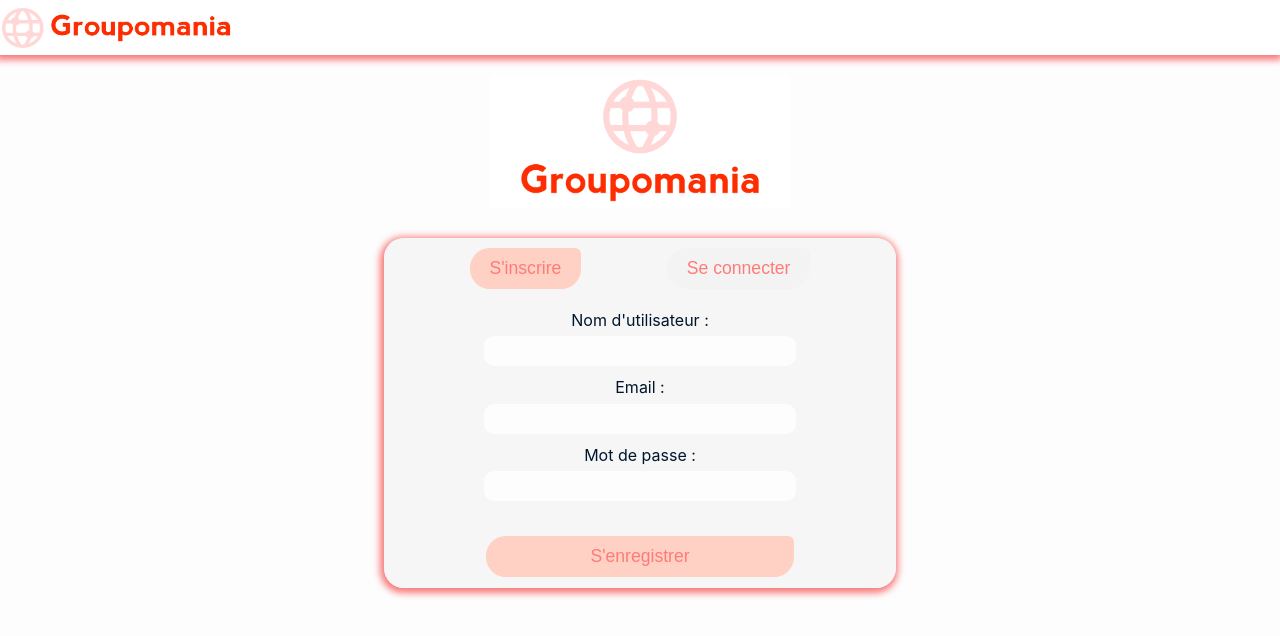
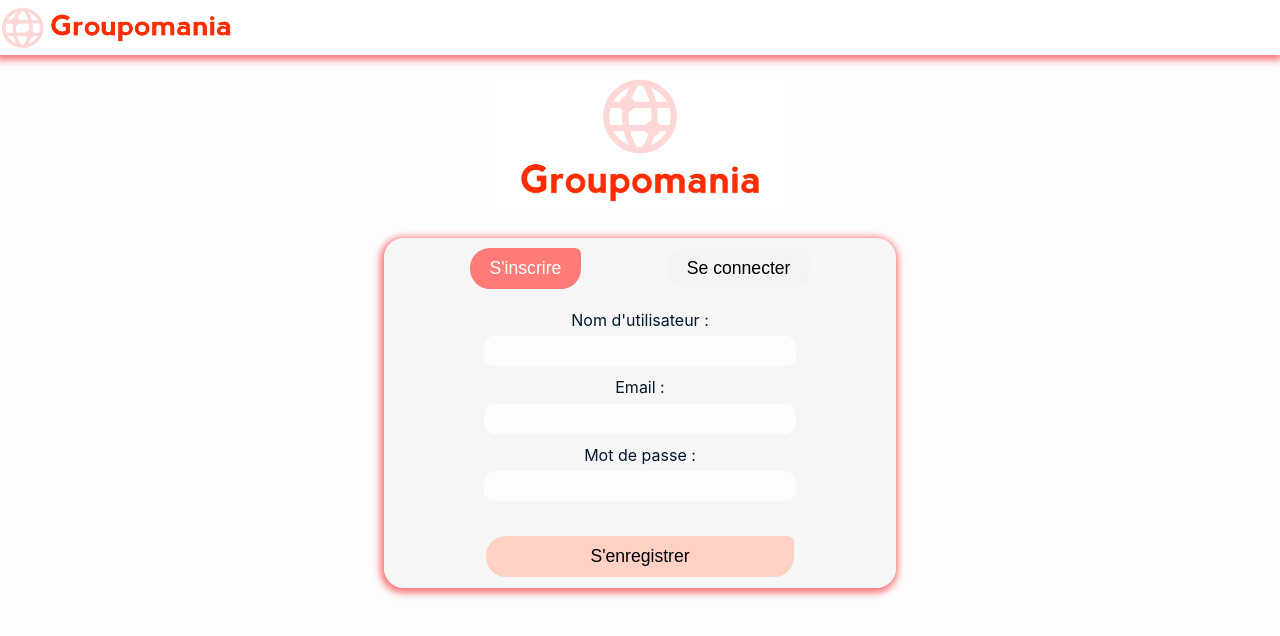
Before and after one commit to lauressl/Groupomania, a React (Create React App) app in the folder frontend/: page / in a window 1280 px wide. In both pictures the pointer is over the button "S'inscrire". Shown: the top 636 px of the page. Built offline with nearby package versions, Linux system fonts and the light colour scheme; no server answers.

Commit message:
fix design

```diff
--- a/frontend/src/styles/_settings.scss
+++ b/frontend/src/styles/_settings.scss
@@ -41,7 +41,7 @@ textarea {
 button,
 input[type="submit"] {
   background: $color-2;
-  color: $color-1;
+  color: black;
   cursor: pointer;
   transition: 0.2s;
   margin: 0;
@@ -52,7 +52,7 @@ input[type="submit"] {
 
   &:hover {
     background: $color-1;
-    color: $color-2;
+    color: white;
   }
 }
 input[type="checkbox"] {
--- a/frontend/src/styles/home.scss
+++ b/frontend/src/styles/home.scss
@@ -42,10 +42,16 @@
           button {
             background-color: rgba(243, 243, 243, 0.64);
             border: none;
+            &:hover {
+              background: $color-1;
+              color: white;
+            }
             &.active-btn {
-              background-color: #ffd0c4;
+              background: $color-2;
+              color: black;
               &:hover {
-                color: #ff7b77;
+                background: $color-1;
+                color: white;
               }
             }
           }
```
